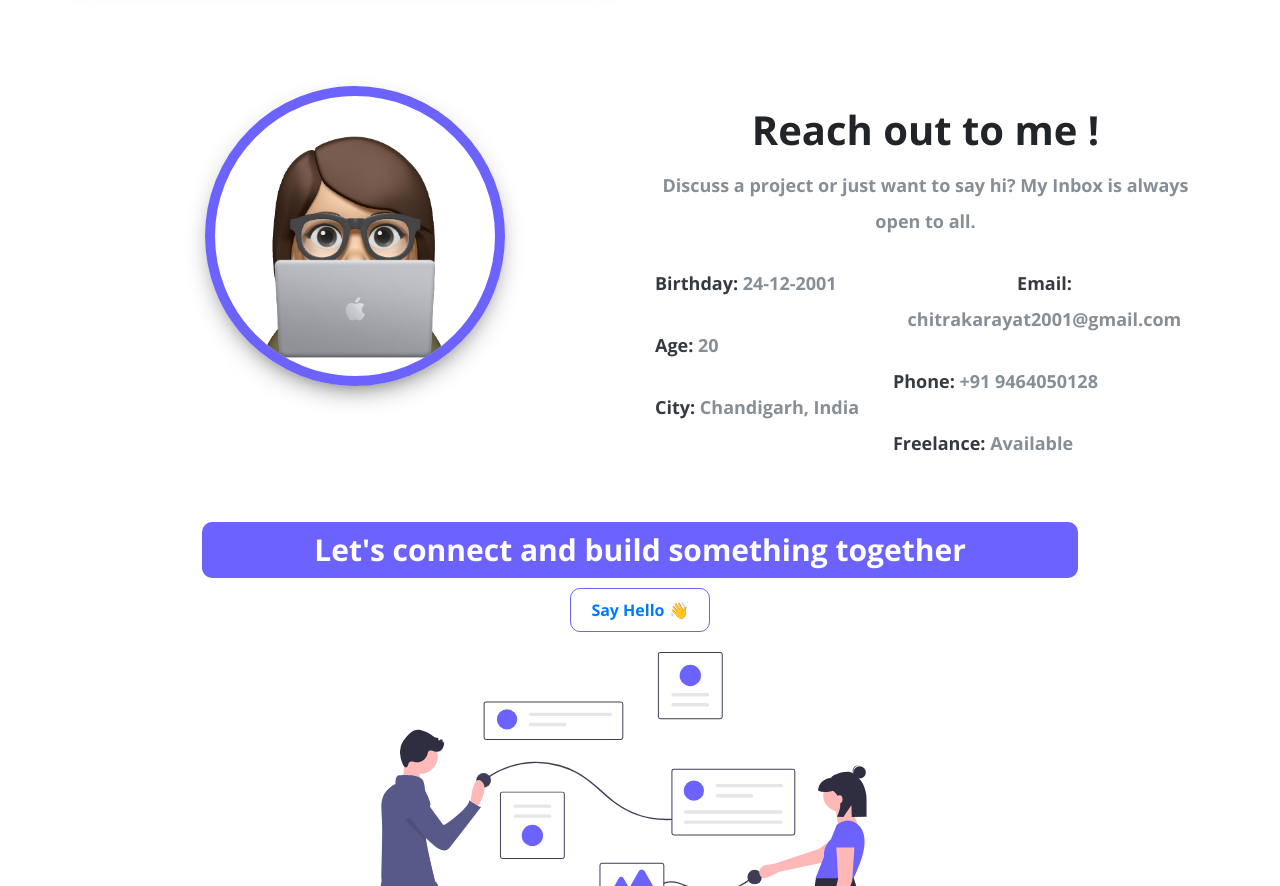
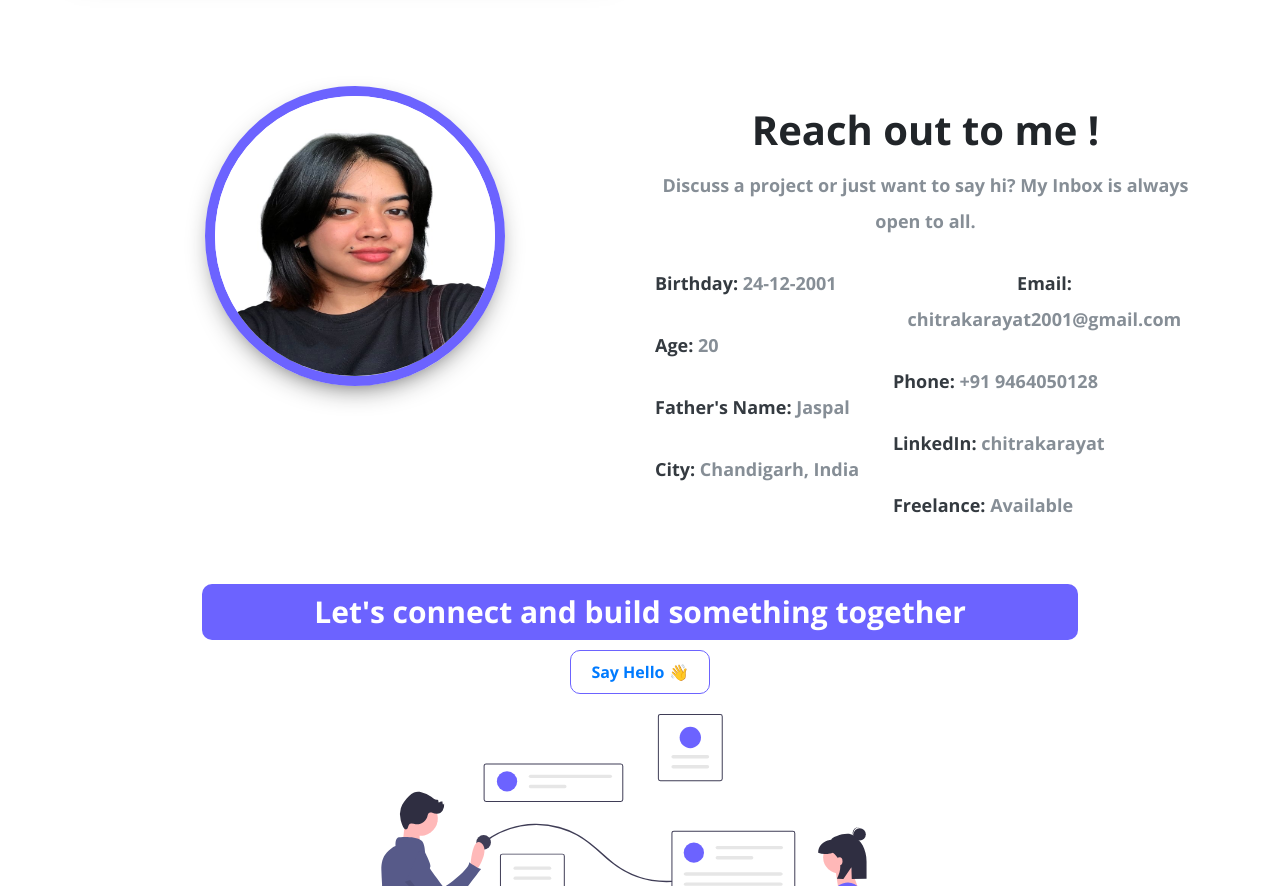
Before and after one commit to chitrakarayat/personal-portfolio, a plain HTML site: page index.html in a window 1280 px wide. Shown: the part 6289-7175 px from the top of the page. Drawn offline with nearby package versions, Linux system fonts and the light colour scheme; a web font is replaced by a local one.

Commit message:
updating contact

```diff
--- a/index.html
+++ b/index.html
@@ -473,7 +473,7 @@
 <section id="contact">
   <div class="row first-section">
       <div class="col-lg-6 col-md-6">
-          <img class = "Profilepic" src="Image/4761ffe3999c7e764fd71fa03fc6346d-sticker.png" alt="">
+          <img class = "Profilepic" src="Image/CHITRA.jpg" alt="">
       </div>
       <div class="col-lg-6 col-md-6 context">
           <h1>Reach out to me !</h1>
@@ -488,6 +488,9 @@
                       <p><span class="text-dark">Age:</span> 20</p>
                     </div>
                     <div class="media">
+                      <p><span class="text-dark">Father's Name:</span> Jaspal</p>
+                    </div>
+                    <div class="media">
                       <p><span class="text-dark">City:</span> Chandigarh, India</p>
                     </div>
 
@@ -498,6 +501,9 @@
                     </div>
                     <div class="media">
                       <p><span class="text-dark">Phone:</span> +91 9464050128</p>
+                    </div>
+                    <div class="media">
+                      <p><span class="text-dark">LinkedIn:</span> chitrakarayat</p>
                     </div>
                     <div class="media">
                       <p><span class="text-dark">Freelance:</span> Available</p>
```
Also changed, not shown: Image/4761ffe3999c7e764fd71fa03fc6346d-sticker.png (deleted), Image/CHITRA.jpg (added).
